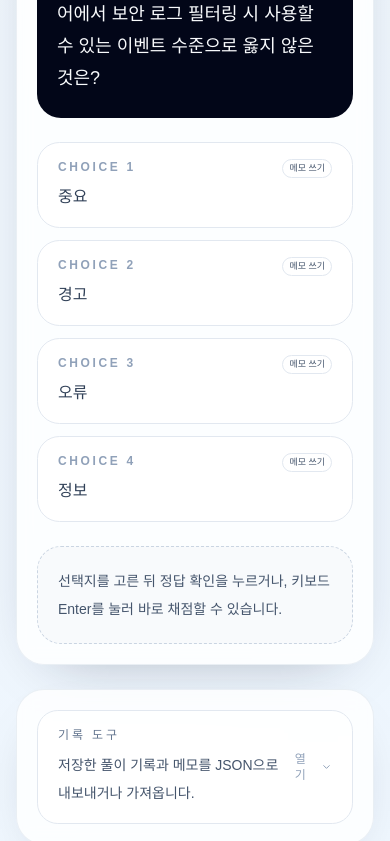
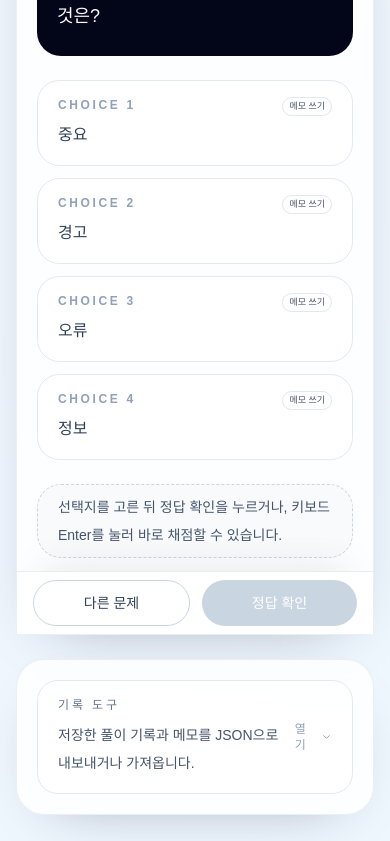
Before and after one commit to hahbr88/network_master, a React (Vite) app: page / in a window 390 px wide. Shown: the part 1885-2726 px from the top of the page. Built offline with nearby package versions, Linux system fonts and the light colour scheme.

Commit message:
uxui: 모바일환경에서 정답확인버튼 하단에 배치

```diff
--- a/src/App.tsx
+++ b/src/App.tsx
@@ -921,7 +921,7 @@ function QuizPanel({
   }
 
   return (
-    <div className="flex flex-col gap-6">
+    <div className="flex flex-col gap-6 pb-14 md:pb-0">
       <div className="flex flex-col gap-4 md:flex-row md:items-start md:justify-between">
         <div>
           <p className="text-xs font-semibold tracking-[0.24em] text-slate-500 uppercase">
@@ -935,7 +935,7 @@ function QuizPanel({
           </p>
         </div>
 
-        <div className="flex gap-3">
+        <div className="hidden gap-3 md:flex">
           <button
             type="button"
             onClick={onNextQuestion}
@@ -1069,11 +1069,32 @@ function QuizPanel({
           </p>
         </div>
       ) : (
-        <div className="rounded-[1.5rem] border border-dashed border-slate-300 bg-slate-50 px-5 py-5 text-sm leading-7 text-slate-600">
+        <div className="rounded-[1.5rem] border border-dashed border-slate-300 bg-slate-50 px-5 py-2 text-sm leading-7 text-slate-600">
           선택지를 고른 뒤 정답 확인을 누르거나, 키보드 Enter를 눌러 바로 채점할
           수 있습니다.
         </div>
       )}
+
+      <div className="fixed inset-x-0 bottom-0 z-40 border-t border-slate-200/80 bg-white/95 px-4 py-2 shadow-[0_-18px_40px_-28px_rgba(15,23,42,0.45)] backdrop-blur md:hidden">
+        <div className="mx-auto flex max-w-6xl gap-3">
+          <button
+            type="button"
+            onClick={onNextQuestion}
+            className="flex-1 cursor-pointer rounded-full border border-slate-300 bg-white px-5 py-3 text-sm font-semibold text-slate-700 transition hover:border-slate-400 hover:bg-slate-50"
+          >
+            다른 문제
+          </button>
+
+          <button
+            type="button"
+            onClick={onSubmit}
+            disabled={selected === null}
+            className="flex-1 cursor-pointer rounded-full bg-slate-950 px-5 py-3 text-sm font-semibold text-white transition hover:bg-slate-800 disabled:cursor-not-allowed disabled:bg-slate-300"
+          >
+            정답 확인
+          </button>
+        </div>
+      </div>
     </div>
   )
 }
```
